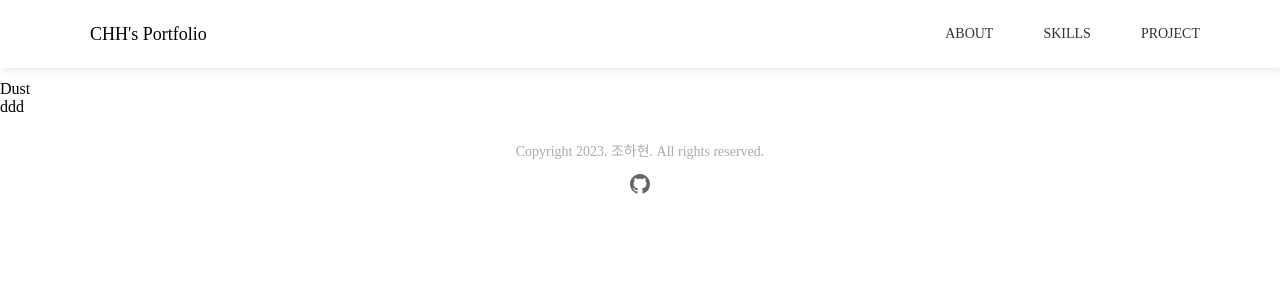
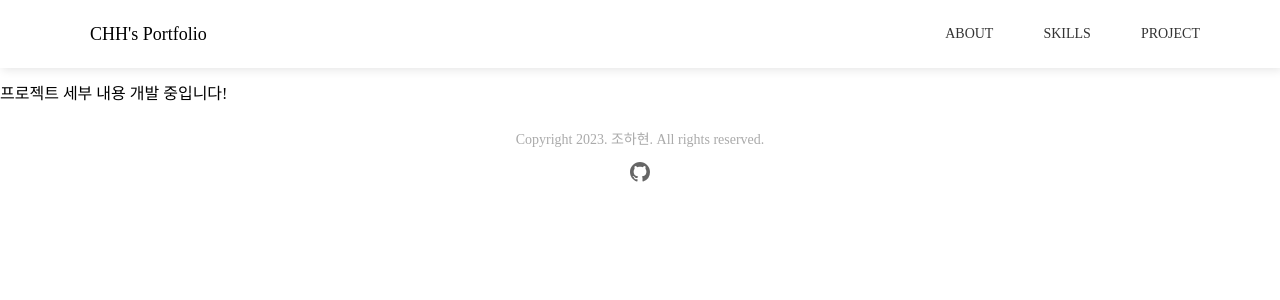
Before and after one commit to hyoni-ch/frontend-portfolio, a React (Create React App) app: page /project/dust in a window 1280 px wide. Shown: the top 300 px of the page. Built offline with nearby package versions, Linux system fonts and the light colour scheme; a web font is replaced by a local one.

Commit message:
배포 시 프로젝트 세부 내용 개발중 멘트 추가

```diff
--- a/src/components/Skills.js
+++ b/src/components/Skills.js
@@ -31,7 +31,7 @@ export default function Skills() {
         <SkillsLiBox>
           <SkillsLi>HTML</SkillsLi>
           <SkillsLi>CSS</SkillsLi>
-          <SkillsLi>Emotion</SkillsLi>
+          <SkillsLi>styled-component</SkillsLi>
         </SkillsLiBox>
       </SkillsBox>
       <SkillsBox>
--- a/src/components/projects/Dust.js
+++ b/src/components/projects/Dust.js
@@ -3,7 +3,7 @@ import React from "react";
 export default function Dust() {
   return (
     <div>
-      Dust<div>ddd</div>
+      <div>프로젝트 세부 내용 개발 중입니다!</div>
     </div>
   );
 }
--- a/src/components/projects/Together.js
+++ b/src/components/projects/Together.js
@@ -3,7 +3,7 @@ import React from "react";
 export default function Together() {
   return (
     <div>
-      <div>슬라이드</div>
+      <div>프로젝트 세부 내용 개발 중입니다!</div>
     </div>
   );
 }
```
